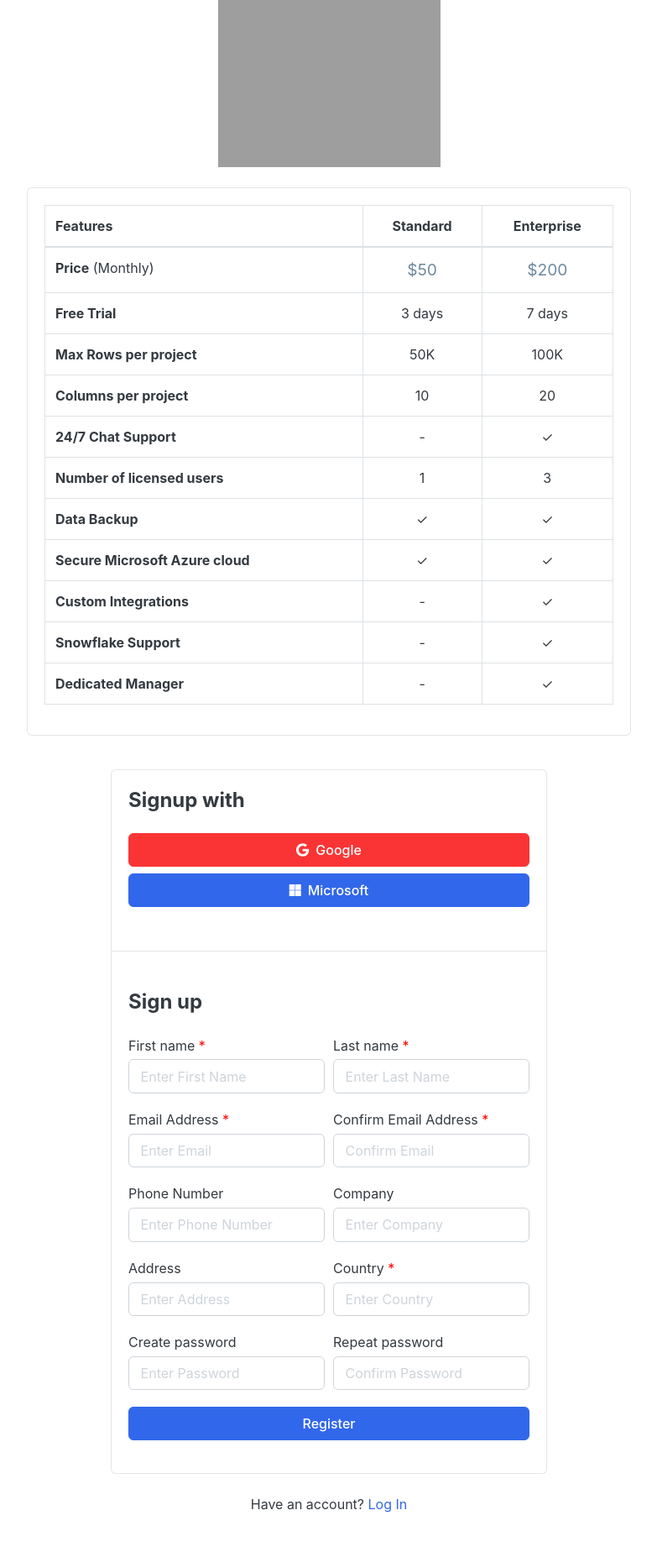
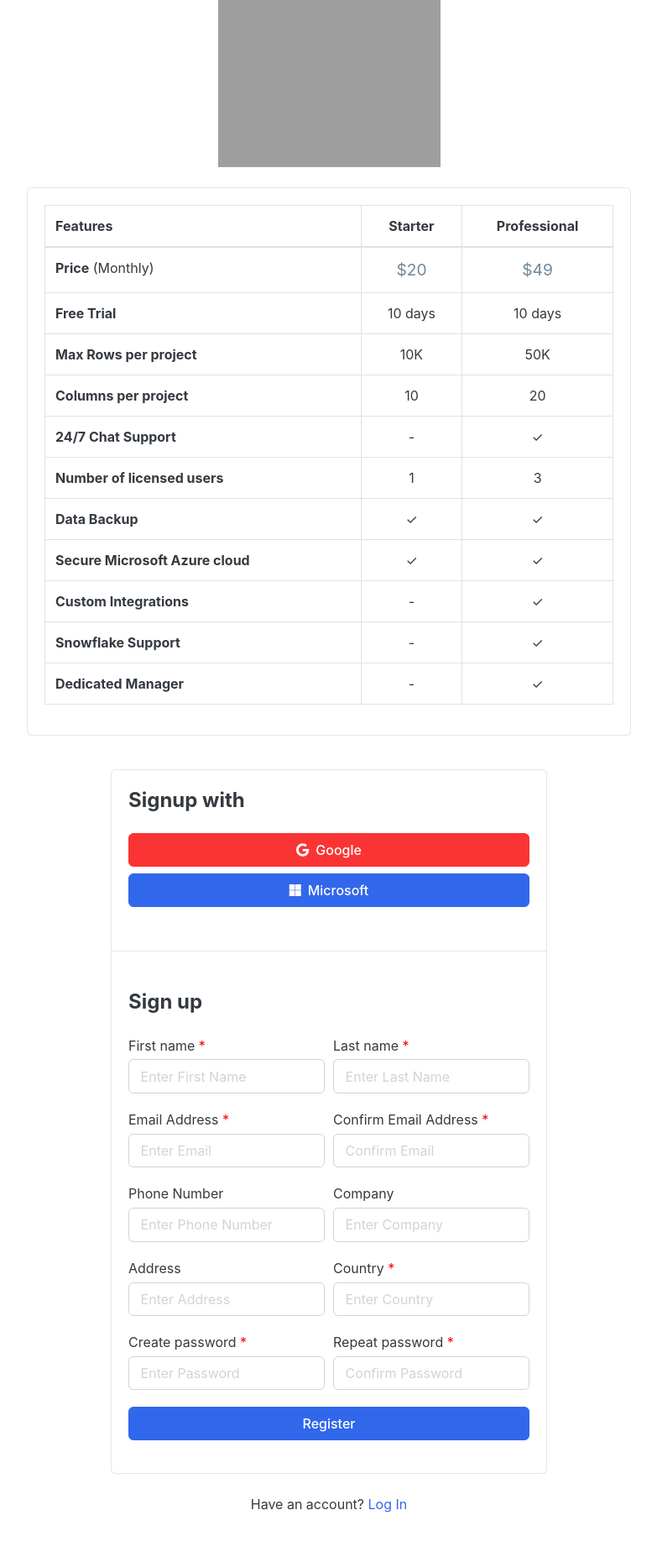
Before and after one commit to VizRefraOrg/csat-django-app, a Django app: page /accounts/register/ in a window 1280 px wide. Shown: the top 1848 px of the page at 84% size, without its empty margins (248-1031 px from the left). Run offline with Django 3.2, Linux system fonts and the light colour scheme; some libraries are stand-ins or nearby versions; grey boxes are pictures that could not be loaded.

Commit message:
Update register.html

```diff
--- a/app/src/templates/accounts/register.html
+++ b/app/src/templates/accounts/register.html
@@ -34,26 +34,26 @@ height="0" width="0" style="display:none;visibility:hidden"></iframe></noscript>
                 <thead>
                 <tr>
                     <td><strong>Features</strong></td>
-                    <td class="text-center"><strong>Standard</strong></td>
-                    <td class="text-center"><strong>Enterprise</strong></td>
+                    <td class="text-center"><strong>Starter</strong></td>
+                    <td class="text-center"><strong>Professional</strong></td>
                 </tr>
                 </thead>
                 <tbody>
                 <tr>
                     <td><strong>Price</strong> (Monthly)</td>
-                    <td class="text-center" style="font-size: larger; color: #6f899d;">$50</td>
-                    <td class="text-center" style="font-size: larger; color: #6f899d;">$200</td>
+                    <td class="text-center" style="font-size: larger; color: #6f899d;">$20</td>
+                    <td class="text-center" style="font-size: larger; color: #6f899d;">$49</td>
                 </tr>
 
                 <tr>
                     <td><strong>Free Trial</strong></td>
-                    <td class="text-center">3 days</td>
-                    <td class="text-center">7 days</td>
+                    <td class="text-center">10 days</td>
+                    <td class="text-center">10 days</td>
                 </tr>
                 <tr>
                     <td><strong>Max Rows per project</strong></td>
+                    <td class="text-center">10K</td>
                     <td class="text-center">50K</td>
-                    <td class="text-center">100K</td>
                 </tr>
                 <tr>
                     <td><strong>Columns per project</strong></td>
@@ -173,11 +173,11 @@ height="0" width="0" style="display:none;visibility:hidden"></iframe></noscript>
                 </div>
                 <div class="form-row">
                     <div class="form-group col-md-6">
-                        <label>Create password</label>
+                        <label>Create password <span style="color: red;">*</span></label>
                         <input type="password" name="password" class="form-control" placeholder="Enter Password" required>
                     </div>
                     <div class="form-group col-md-6">
-                        <label>Repeat password</label>
+                        <label>Repeat password <span style="color: red;">*</span></label>
                         <input type="password" name="confirm_password" class="form-control"
                                placeholder="Confirm Password" required>
                     </div>
```
